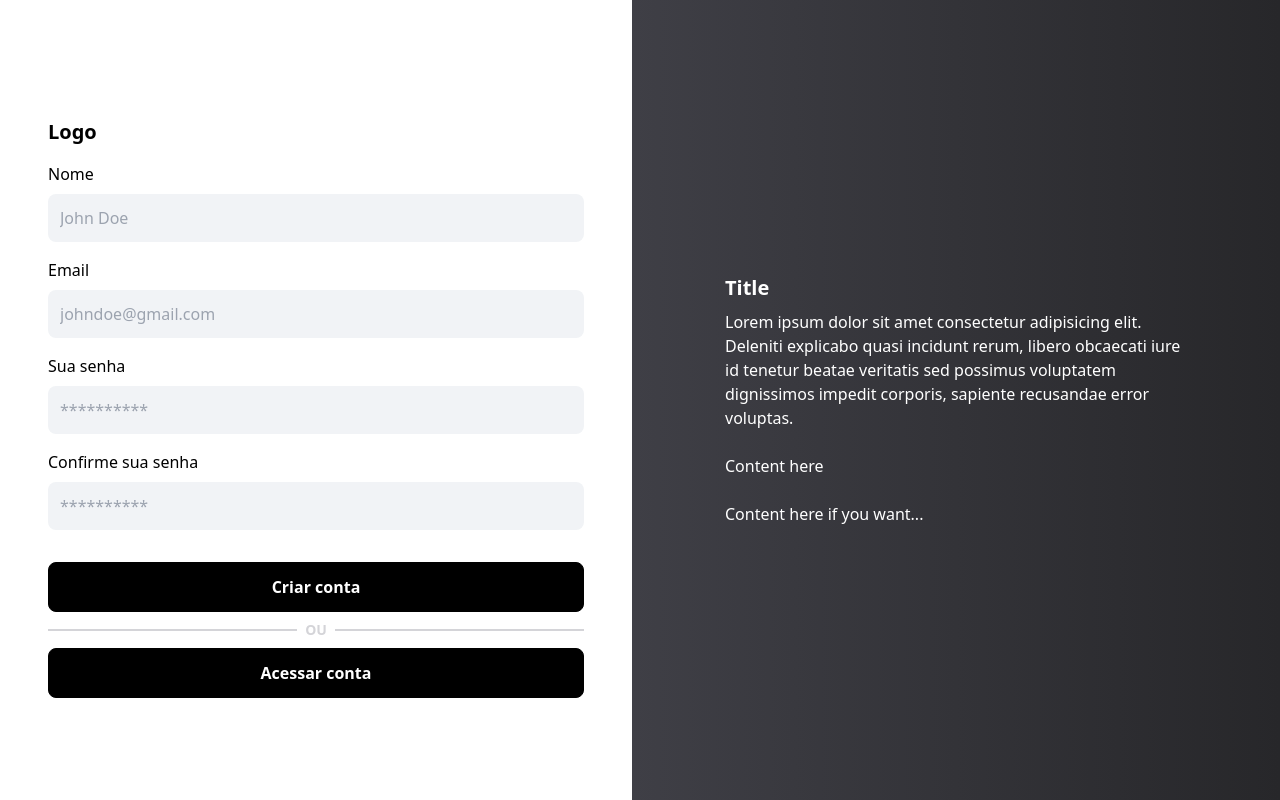
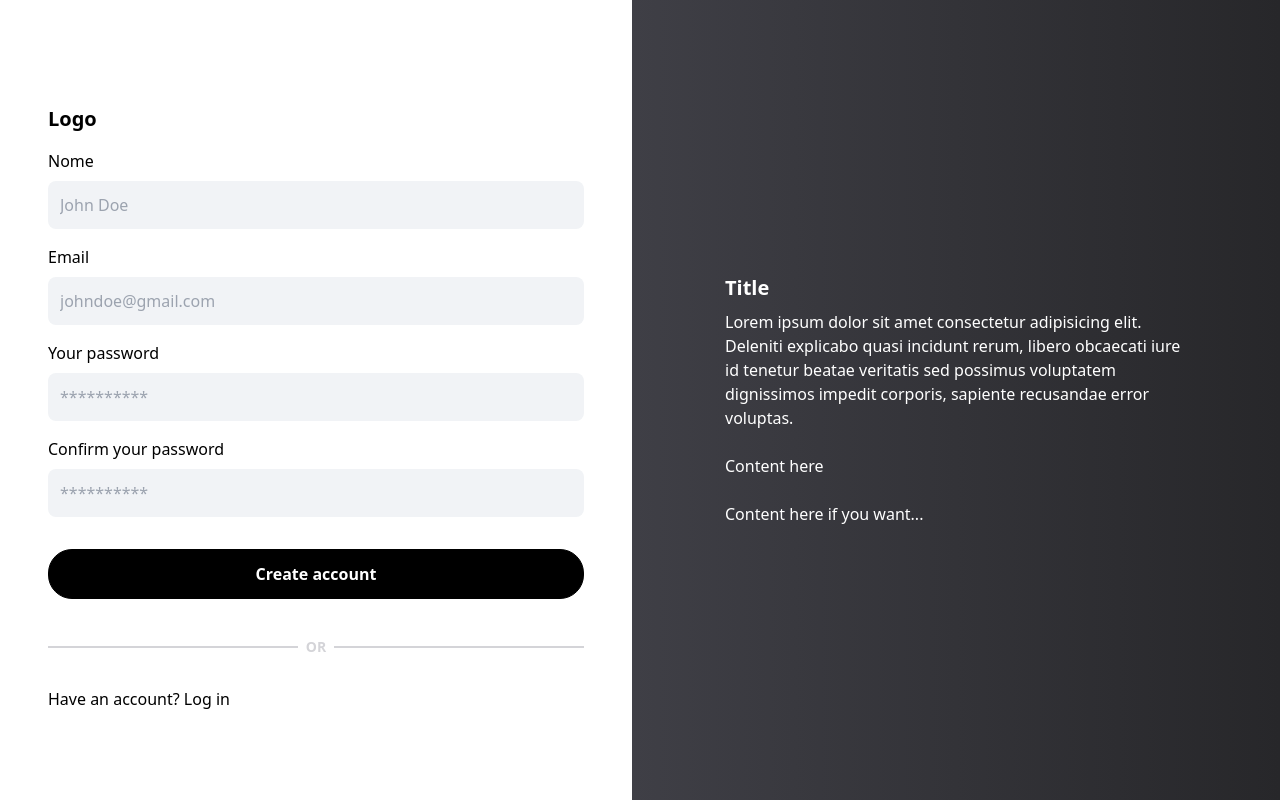
Before and after one commit to LrAmaral/login-template, an Angular app: page /signup in a window 1280 px wide. Built offline with nearby package versions, Linux system fonts and the light colour scheme.

Commit message:
feat: update default login and signup layouts with new text and styles for improved clarity and user experience

```diff
--- a/src/app/components/default-login-layout/default-login-layout.html
+++ b/src/app/components/default-login-layout/default-login-layout.html
@@ -20,23 +20,18 @@
     <ng-content></ng-content>
     <div class="space-y-2">
       <button
-        class="border rounded-lg font-semibold border-primary p-3 w-full cursor-pointer text-white bg-primary hover:bg-secondary transition-all ease-in-out"
+        class="border rounded-3xl font-semibold border-primary p-3 w-full cursor-pointer text-white bg-primary hover:bg-secondary transition-all ease-in-out"
         (click)="submit()"
         [disabled]="disablePrimaryBtn"
       >
         {{ primaryBtnText }}
       </button>
-      <div class="flex justify-center text-zinc-300 items-center w-full">
+      <div class="flex justify-center text-zinc-300 items-center h-8 md:h-20 w-full">
         <div class="w-full h-0.5 bg-zinc-300 mr-2"></div>
-        <span class="font-semibold text-sm">OU</span>
+        <span class="font-semibold text-sm">OR</span>
         <div class="w-full h-0.5 bg-zinc-300 ml-2"></div>
       </div>
-      <button
-        class="border rounded-lg font-semibold border-primary p-3 w-full cursor-pointer text-white bg-primary hover:bg-secondary transition-all ease-in-out"
-        (click)="navigate()"
-      >
-        {{ secondaryBtnText }}
-      </button>
+      <a href="/signup" class="">{{ secondaryBtnText }}</a>
     </div>
   </section>
 </main>
--- a/src/app/pages/login/login.html
+++ b/src/app/pages/login/login.html
@@ -1,7 +1,7 @@
 <app-default-login-layout
-  login="Acesse sua conta"
-  primaryBtnText="Acessar"
-  secondaryBtnText="Criar conta"
+  login="Access your account"
+  primaryBtnText="Access"
+  secondaryBtnText="Don't have an account ? Signup here"
   (submit)="submit()"
   (navigate)="navigate()"
   [disablePrimaryBtn]="!loginForm.valid"
@@ -19,7 +19,7 @@
       formControlName="password"
       inputName="password"
       [type]="showPassword ? 'text' : 'password'"
-      label="Senha"
+      label="Password"
       placeholder="**********"
       class="relative"
     >
--- a/src/app/pages/signup/signup.html
+++ b/src/app/pages/signup/signup.html
@@ -1,7 +1,7 @@
 <app-default-login-layout
-  login="Crie sua conta e acesse!"
-  primaryBtnText="Criar conta"
-  secondaryBtnText="Acessar conta"
+  login="Create your account and access!"
+  primaryBtnText="Create account"
+  secondaryBtnText="Have an account? Log in"
   (submit)="submit()"
   (navigate)="navigate()"
   [disablePrimaryBtn]="!signupForm.valid"
@@ -29,7 +29,7 @@
       formControlName="password"
       inputName="password"
       [type]="showPassword ? 'text' : 'password'"
-      label="Sua senha"
+      label="Your password"
       placeholder="**********"
       class="relative"
     >
@@ -43,7 +43,7 @@
       formControlName="passwordConfirm"
       inputName="passwordConfirm"
       [type]="showPassword ? 'text' : 'password'"
-      label="Confirme sua senha"
+      label="Confirm your password"
       placeholder="**********"
       class="relative"
     >
```
